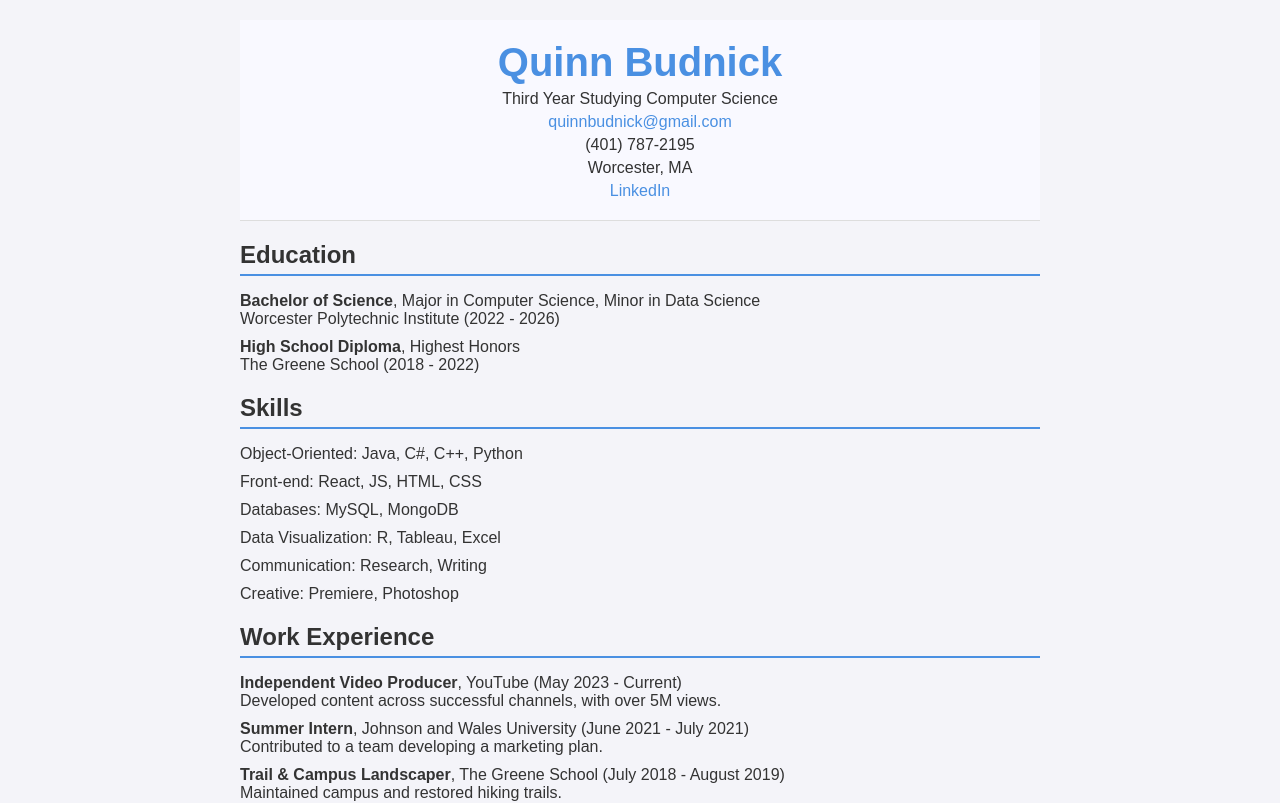
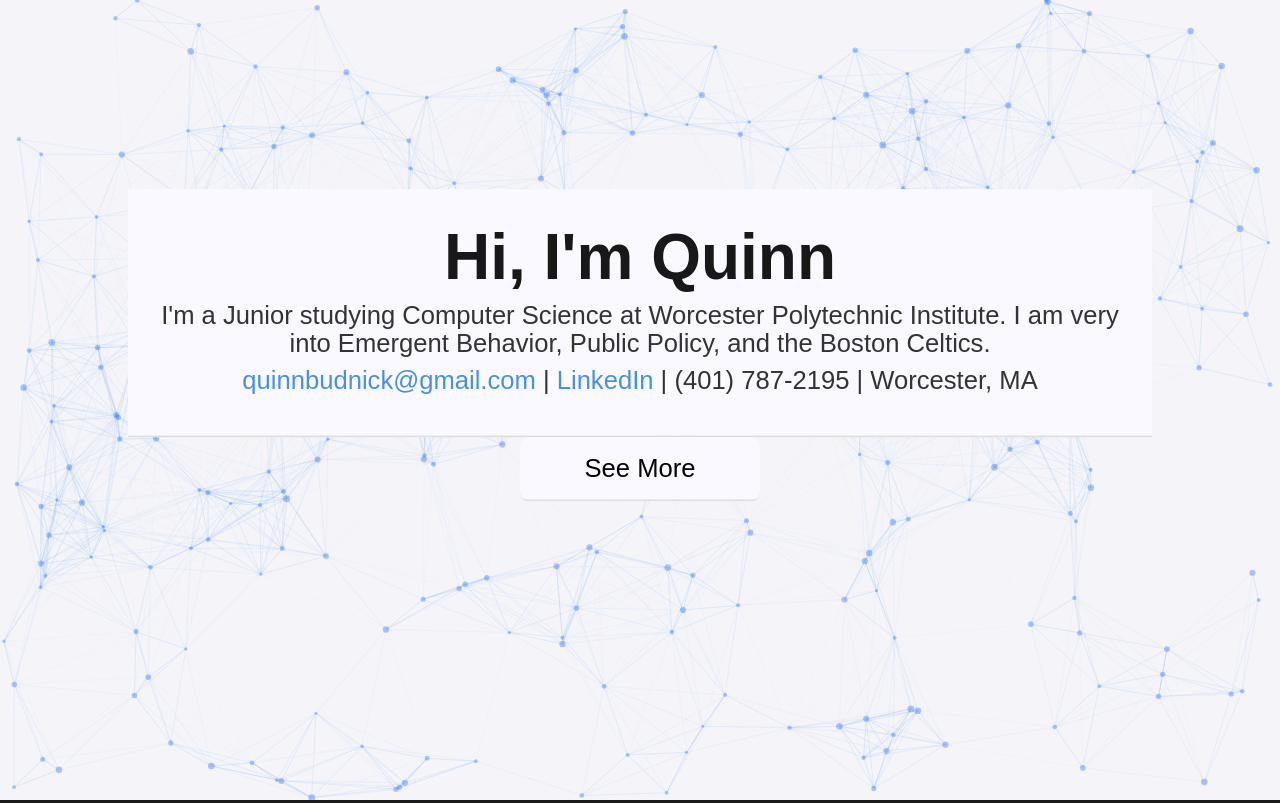
Before and after one commit to qhbud/personal, a React (Create React App) app: page / in a window 1280 px wide. Shown: the top 803 px of the page. Built offline with nearby package versions, Linux system fonts and the light colour scheme.

Commit message:
push to main?

```diff
--- a/src/App.css
+++ b/src/App.css
@@ -1,14 +1,51 @@
 body {
   margin: 0;
   font-family: Arial, sans-serif;
-  background-color: #f4f4f9;
+  background-color: #1a1a1a;
   color: #333;
+  position: relative; /* Add this */
+  min-height: 100vh; /* Add this */
+  overflow: hidden; /* Add this line */
 }
 
 .app {
   max-width: 800px;
-  margin: 0 auto;
-  padding: 20px;
+  position: absolute;
+  top: 50%; /* Position the container halfway down */
+  left: 50%; /* Position the container halfway across */
+  transform: translate(-50%, -50%) scale(1.6); /* Center the container based on its own size */
+  display: flex;
+  flex-direction: column;
+  justify-content: center;
+  align-items: center;
+  min-height: 100vh; /* Ensure the container takes full viewport height */
+
+}
+
+
+.transform-btn {
+  font-size: 16px;
+  cursor: pointer;
+  border: none;
+  outline: none;
+  transition: background-color 0.3s ease;
+  left: 50%;
+  top: 50%;
+  border-bottom: 1px solid #ddd;
+}
+
+.box {
+  margin-top: -30px;
+  width: 300px;
+  height: 100px;
+  background-color: #F9F9FF;
+  border-radius: 10px;
+  display: flex;
+  justify-content: center;
+  align-items: center;
+  opacity: 0;
+  transition: opacity 0.5s ease;
+  border-bottom: 1px solid #ddd;
 }
 
 .header {
@@ -21,7 +58,7 @@
 .header h1 {
   margin: 0;
   font-size: 2.5rem;
-  color: #4a90e2;
+  color: #181818;
 }
 
 .header p {
--- a/src/App.js
+++ b/src/App.js
@@ -1,86 +1,86 @@
-import React from "react";
-import { useSpring, animated } from '@react-spring/web'
+import React, { useState, useEffect } from "react"; // Add useEffect here
+import { useSpring, animated } from '@react-spring/web';
+import ParticlesBackground from './ParticlesBackground';
 import "./App.css";
 
 const App = () => {
   const fadeIn = useSpring({ opacity: 1, from: { opacity: 0 }, delay: 200 });
+  const [clicked, setClicked] = useState(false);
 
+  const [showButton, setShowButton] = useState(false);  // State to control button visibility
+
+  useEffect(() => {
+    const timer = setTimeout(() => {
+      setShowButton(true);  // Show the button after 3 seconds
+    }, 1500); // 3000ms = 3 seconds
+
+    return () => clearTimeout(timer);  // Cleanup timeout if component unmounts
+  }, []);  // Empty dependency array means this effect runs once on mount
+
+
+  const buttonSpring = useSpring({
+    width: clicked ? "200px" : "150px",  // Button size reduces to box size
+    height: clicked ? "50px" : "40px",   // Height shrinks
+    opacity: showButton  ? 1 : 0,            // Fade out button
+    transform: clicked ? "scale(0)" : "scale(1)", // Shrink the button
+    borderRadius: clicked ? "5px" : "5px", // Round corners for box
+    backgroundColor: clicked ? "#4A90E2" : "#F9F9FF", // Color change
+    config: { tension: 120, friction: 20 },
+  });
+
+  const boxSpring = useSpring({
+    opacity: clicked ? 1 : 0, // Fade in box when clicked
+    transform: clicked ? "scale(1)" : "scale(0)", // Scale the box
+  });
+
+ /* test version control*/
   return (
-    <div className="app">
-      <header className="header">
-        <h1>Quinn Budnick</h1>
-        <p>Third Year Studying Computer Science</p>
-        <p>
-          <a href="mailto:quinnbudnick@gmail.com">quinnbudnick@gmail.com</a>
-        </p>
-        <p>(401) 787-2195</p>
-        <p>Worcester, MA</p>
-        <a href="https://www.linkedin.com">LinkedIn</a>
-      </header>
-      <animated.div style={fadeIn} className="content">
-        <section>
-          <h2>Education</h2>
-          <ul>
-            <li>
-              <strong>Bachelor of Science</strong>, Major in Computer Science, Minor in Data Science
-              <br />
-              Worcester Polytechnic Institute (2022 - 2026)
-            </li>
-            <li>
-              <strong>High School Diploma</strong>, Highest Honors
-              <br />
-              The Greene School (2018 - 2022)
-            </li>
-          </ul>
-        </section>
-        <section>
-          <h2>Skills</h2>
-          <ul>
-            <li>Object-Oriented: Java, C#, C++, Python</li>
-            <li>Front-end: React, JS, HTML, CSS</li>
-            <li>Databases: MySQL, MongoDB</li>
-            <li>Data Visualization: R, Tableau, Excel</li>
-            <li>Communication: Research, Writing</li>
-            <li>Creative: Premiere, Photoshop</li>
-          </ul>
-        </section>
-        <section>
-          <h2>Work Experience</h2>
-          <ul>
-            <li>
-              <strong>Independent Video Producer</strong>, YouTube (May 2023 - Current)
-              <br />
-              Developed content across successful channels, with over 5M views.
-            </li>
-            <li>
-              <strong>Summer Intern</strong>, Johnson and Wales University (June 2021 - July 2021)
-              <br />
-              Contributed to a team developing a marketing plan.
-            </li>
-            <li>
-              <strong>Trail & Campus Landscaper</strong>, The Greene School (July 2018 - August 2019)
-              <br />
-              Maintained campus and restored hiking trails.
-            </li>
-          </ul>
-        </section>
-        <section>
-          <h2>Ongoing Projects</h2>
-          <ul>
-            <li>
-              <strong>Interactive Qualifying Project</strong>
-              <br />
-              Modeling User Quality of Experience for Cloud Streaming Systems.
-            </li>
-            <li>
-              <strong>Spy Lens Extension</strong>
-              <br />
-              Developing a productivity tool using Google's Gemini API.
-            </li>
-          </ul>
-        </section>
+  <>
+      <ParticlesBackground />
+      <animated.div className="app" style={fadeIn}>
+        <animated.header className="header" style={fadeIn}>
+          <h1>Hi, I'm Quinn</h1>
+
+          <p>
+            I'm a Junior studying Computer Science at Worcester Polytechnic Institute.
+            I am very into Emergent Behavior, Public Policy, and the Boston Celtics.
+          </p>
+
+          <p>
+            <a href="mailto:quinnbudnick@gmail.com">quinnbudnick@gmail.com</a>
+            <span> | </span>
+            <a
+              href="https://www.linkedin.com/in/quinn-budnick-3043b513/"
+              target="_blank"
+              rel="noopener noreferrer"
+            >
+              LinkedIn
+            </a>
+            <span> | </span>
+            <span>(401) 787-2195 | Worcester, MA</span>
+          </p>
+        </animated.header>
+         {showButton && (
+          <animated.button
+          className="transform-btn"
+          style={buttonSpring}
+          onClick={() => setClicked(!clicked)}
+        >
+          {clicked ? null : "See More"}
+        </animated.button>
+        )}
+
+        <animated.div style={boxSpring} className="box">
+          {clicked && <a href="https://linktr.ee/qhbud">My Work</a>}
+
+        </animated.div>
+
       </animated.div>
-    </div>
+
+
+
+
+  </>
   );
 };
 
--- /dev/null
+++ b/src/ParticlesBackground.jsx
@@ -0,0 +1,100 @@
+import React, { useEffect, useRef } from 'react';
+
+const ParticlesBackground = () => {
+  const canvasRef = useRef(null);
+
+  useEffect(() => {
+    const canvas = canvasRef.current;
+    const ctx = canvas.getContext('2d');
+    let animationFrameId;
+
+    // Set canvas size
+    const resizeCanvas = () => {
+      canvas.width = window.innerWidth;
+      canvas.height = window.innerHeight;
+    };
+    resizeCanvas();
+    window.addEventListener('resize', resizeCanvas);
+
+    // Particle class
+    class Particle {
+      constructor() {
+        this.x = Math.random() * canvas.width;
+        this.y = Math.random() * canvas.height;
+        this.vx = (Math.random() - 0.5) * 2;
+        this.vy = (Math.random() - 0.5) * 2;
+        this.radius = Math.random() * 2 + 1.5;
+      }
+
+      draw() {
+        ctx.beginPath();
+        ctx.arc(this.x, this.y, this.radius, 0, Math.PI * 2);
+        ctx.fillStyle = 'rgba(0, 76, 255, 0.3)';
+        ctx.fill();
+      }
+
+      update() {
+        this.x += this.vx;
+        this.y += this.vy;
+
+        // Bounce off edges
+        if (this.x < 0 || this.x > canvas.width) this.vx = -this.vx;
+        if (this.y < 0 || this.y > canvas.height) this.vy = -this.vy;
+      }
+    }
+
+    // Create particles
+    const particles = Array.from({ length: 300 }, () => new Particle());
+
+    // Draw lines between nearby particles
+    const drawLines = () => {
+      for (let i = 0; i < particles.length; i++) {
+        for (let j = i + 1; j < particles.length; j++) {
+          const dx = particles[i].x - particles[j].x;
+          const dy = particles[i].y - particles[j].y;
+          const distance = Math.sqrt(dx * dx + dy * dy);
+
+          if (distance < 150) {
+            ctx.beginPath();
+            ctx.moveTo(particles[i].x, particles[i].y);
+            ctx.lineTo(particles[j].x, particles[j].y);
+            ctx.strokeStyle = `rgba(74, 144, 226, ${0.2 * (1 - distance / 150)})`;
+            ctx.lineWidth = 1;
+            ctx.stroke();
+          }
+        }
+      }
+    };
+
+    // Animation loop
+    const animate = () => {
+      ctx.clearRect(0, 0, canvas.width, canvas.height);
+
+      particles.forEach(particle => {
+        particle.update();
+        particle.draw();
+      });
+
+      drawLines();
+      animationFrameId = requestAnimationFrame(animate);
+    };
+
+    animate();
+
+    // Cleanup
+    return () => {
+      window.removeEventListener('resize', resizeCanvas);
+      cancelAnimationFrame(animationFrameId);
+    };
+  }, []);
+
+  return (
+    <canvas
+      ref={canvasRef}
+      className="fixed top-0 left-0 -z-10"
+      style={{ background: '#f4f4f9' }}
+    />
+  );
+};
+
+export default ParticlesBackground;
```
